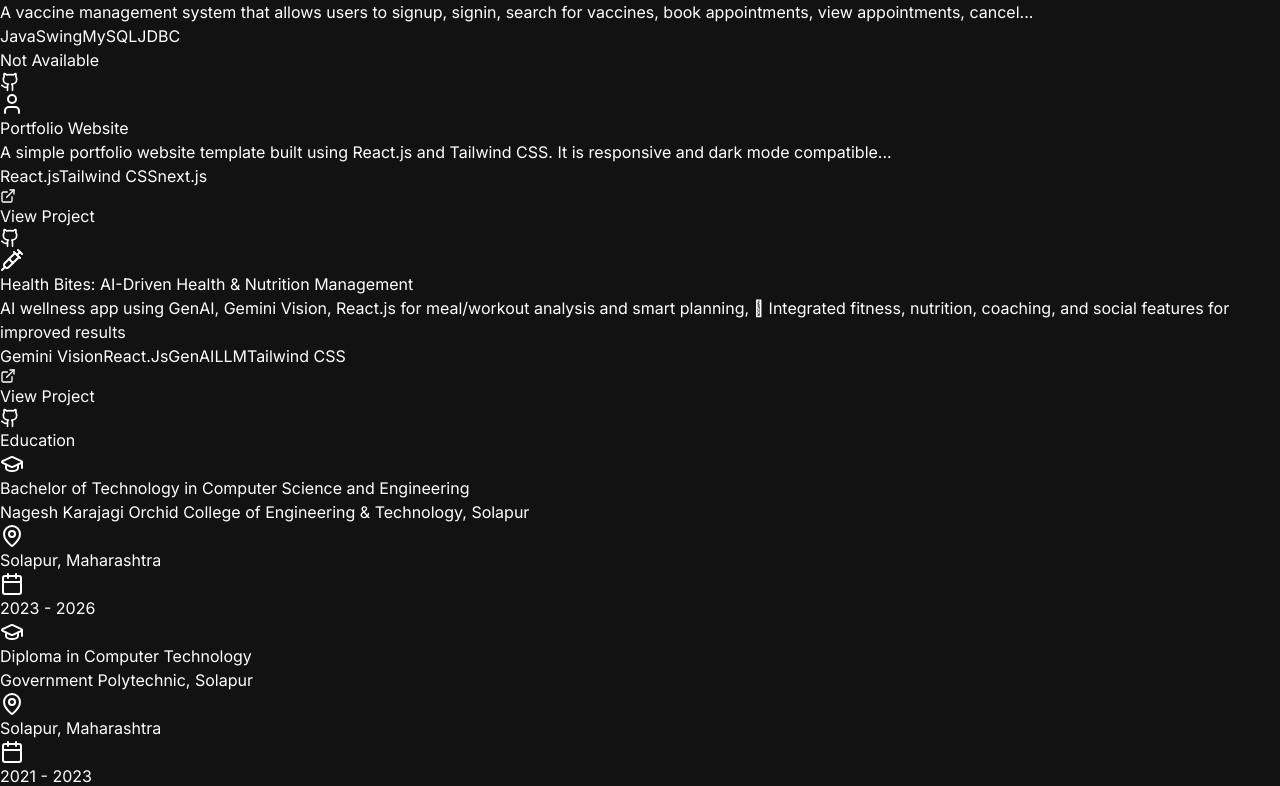
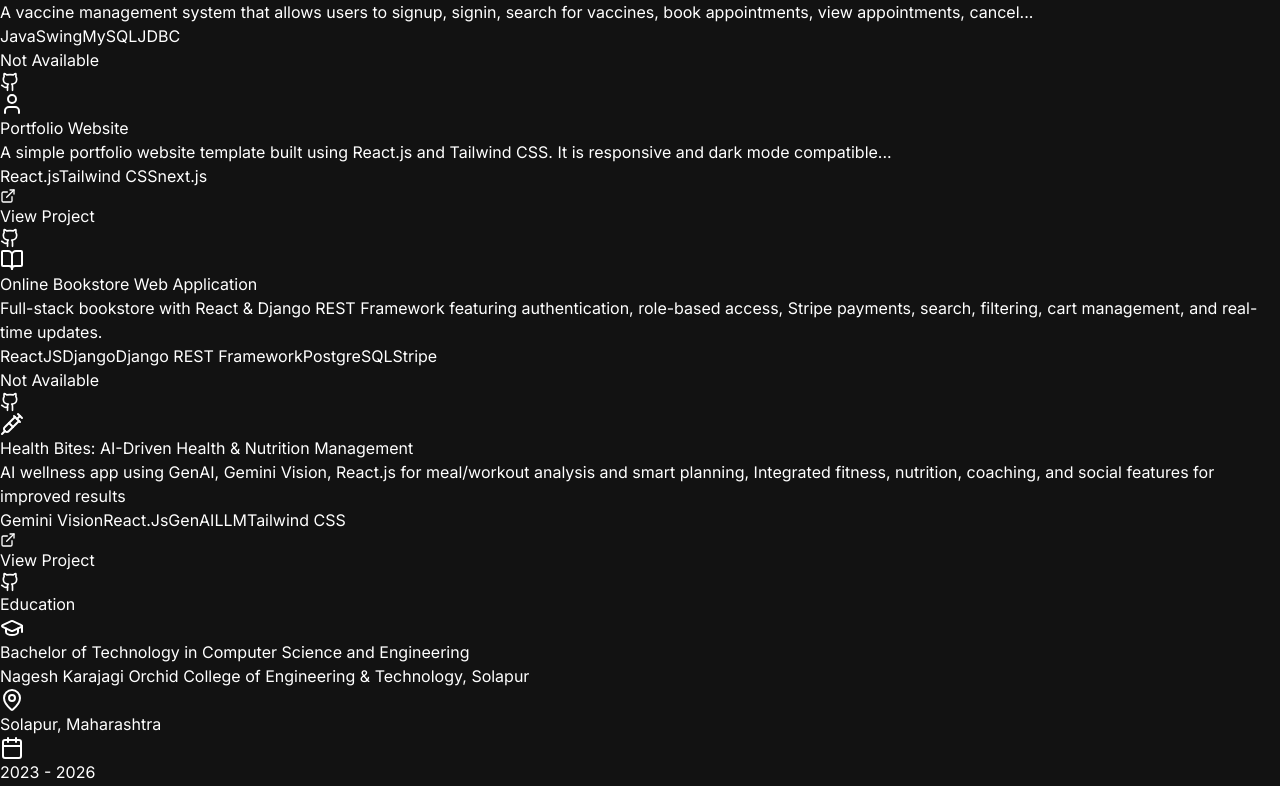
Before and after one commit to vaibhavmashal/vaibhavmashal-portfolio, a Next.js app: page / in a window 1280 px wide. Shown: the part 1271-2057 px from the top of the page. Built offline with nearby package versions, Linux system fonts and the light colour scheme.

Commit message:
Add Online Bookstore project and update skills in SkillsSection

```diff
--- a/src/components/ProjectsSenction.tsx
+++ b/src/components/ProjectsSenction.tsx
@@ -1,4 +1,4 @@
-import { ExternalLink,  Github , Syringe ,TrophyIcon,User} from 'lucide-react'
+import { ExternalLink,  Github , Syringe ,TrophyIcon,User, BookOpen} from 'lucide-react'
 
 const projects = [
   {
@@ -26,9 +26,17 @@ const projects = [
     githubLink: "#",
   },
   {
+    title: 'Online Bookstore Web Application',
+    icon: <BookOpen className='w-6 h-6 mt-1 text-emerald-500' />,
+    description: 'Full-stack bookstore with React & Django REST Framework featuring authentication, role-based access, Stripe payments, search, filtering, cart management, and real-time updates.',
+    technologies: ['ReactJS', 'Django', 'Django REST Framework', 'PostgreSQL', 'Stripe'],
+    demoLink: null,
+    githubLink: 'https://github.com/vaibhavmashal',
+  },
+  {
     title: `Health Bites: AI-Driven Health & Nutrition Management`,
     icon:<Syringe className='w-6 h-6 mt-1 text-emerald-500' />,
-    description: 'AI wellness app using GenAI, Gemini Vision, React.js for meal/workout analysis and smart planning,   Integrated fitness, nutrition, coaching, and social features for improved results',
+    description: 'AI wellness app using GenAI, Gemini Vision, React.js for meal/workout analysis and smart planning,  Integrated fitness, nutrition, coaching, and social features for improved results',
     technologies: ['Gemini Vision', 'React.Js', 'GenAI', 'LLM','Tailwind CSS'],
     demoLink: `https://health-bite.netlify.app/`,
     githubLink: "https://github.com/vaibhavmashal/HealthBites",
--- a/src/components/SkillsSection.tsx
+++ b/src/components/SkillsSection.tsx
@@ -9,7 +9,7 @@ const skillCategories = [
   {
     title: 'Frontend',
     icon: <Layout className="w-6 h-6 text-emerald-500" />,
-    skills: ['HTML5', 'CSS3', 'Tailwind CSS', 'React.js', 'Next.js'],
+    skills: ['HTML5', 'CSS3', 'Tailwind CSS', 'React.js', ],
   },
   {
     title: 'Backend',
```
